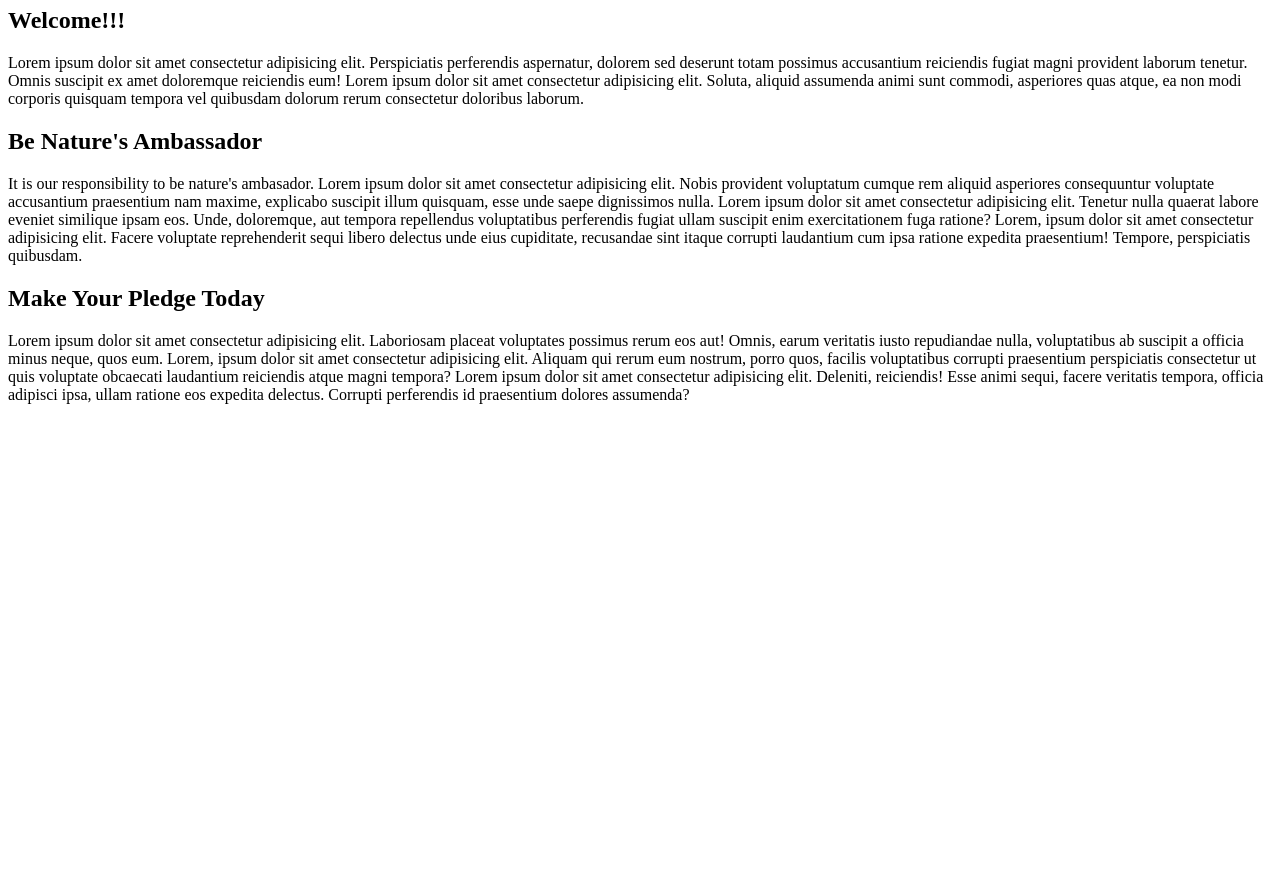
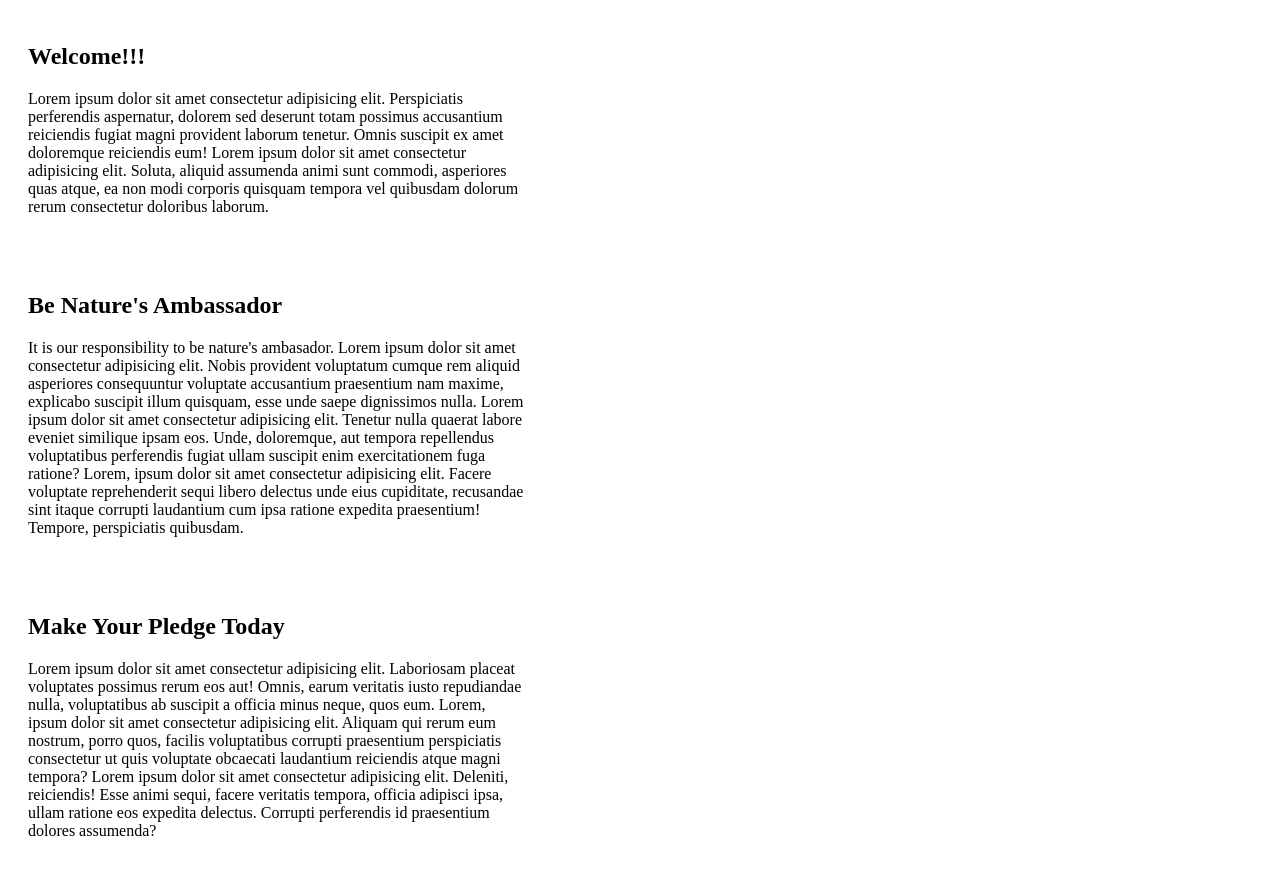
Before and after one commit to Weyinmik/Weyinmi-second-website-Blog-for-a-friend, a plain HTML site: page index.html in a window 1280 px wide. Shown: the part 477-1356 px from the top of the page. Before the commit the page ends 897 px from the top, so only its background shows below. Drawn offline with Linux system fonts and the light colour scheme.

Commit message:
article tag added and modified in main.css file

```diff
--- a/assets/css/main.css
+++ b/assets/css/main.css
@@ -28,3 +28,7 @@ img{
     a{
         color: white;
     }
+    article{
+        width: 500px;
+        padding: 20px;
+    }
--- a/index.html
+++ b/index.html
@@ -21,13 +21,18 @@
             <a href="#"><li>Contact</li></a>
         </ul>
     </header>
-    <h2>Welcome!!!</h2>
-    <p> Lorem ipsum dolor sit amet consectetur adipisicing elit. Perspiciatis perferendis aspernatur, dolorem sed deserunt totam possimus accusantium reiciendis fugiat magni provident laborum tenetur. Omnis suscipit ex amet doloremque reiciendis eum! Lorem ipsum dolor sit amet consectetur adipisicing elit. Soluta, aliquid assumenda animi sunt commodi, asperiores quas atque, ea non modi corporis quisquam tempora vel quibusdam dolorum rerum consectetur doloribus laborum. </p>
 
-    <h2>Be Nature's Ambassador</h2>
-    <p>It is our responsibility to be nature's ambasador. Lorem ipsum dolor sit amet consectetur adipisicing elit. Nobis provident voluptatum cumque rem aliquid asperiores consequuntur voluptate accusantium praesentium nam maxime, explicabo suscipit illum quisquam, esse unde saepe dignissimos nulla. Lorem ipsum dolor sit amet consectetur adipisicing elit. Tenetur nulla quaerat labore eveniet similique ipsam eos. Unde, doloremque, aut tempora repellendus voluptatibus perferendis fugiat ullam suscipit enim exercitationem fuga ratione? Lorem, ipsum dolor sit amet consectetur adipisicing elit. Facere voluptate reprehenderit sequi libero delectus unde eius cupiditate, recusandae sint itaque corrupti laudantium cum ipsa ratione expedita praesentium! Tempore, perspiciatis quibusdam.</p>
-
-    <h2>Make Your Pledge Today</h2>
-    <p> Lorem ipsum dolor sit amet consectetur adipisicing elit. Laboriosam placeat voluptates possimus rerum eos aut! Omnis, earum veritatis iusto repudiandae nulla, voluptatibus ab suscipit a officia minus neque, quos eum. Lorem, ipsum dolor sit amet consectetur adipisicing elit. Aliquam qui rerum eum nostrum, porro quos, facilis voluptatibus corrupti praesentium perspiciatis consectetur ut quis voluptate obcaecati laudantium reiciendis atque magni tempora? Lorem ipsum dolor sit amet consectetur adipisicing elit. Deleniti, reiciendis! Esse animi sequi, facere veritatis tempora, officia adipisci ipsa, ullam ratione eos expedita delectus. Corrupti perferendis id praesentium dolores assumenda? </p>
+    <article>
+        <h2>Welcome!!!</h2>
+        <p> Lorem ipsum dolor sit amet consectetur adipisicing elit. Perspiciatis perferendis aspernatur, dolorem sed deserunt totam possimus accusantium reiciendis fugiat magni provident laborum tenetur. Omnis suscipit ex amet doloremque reiciendis eum! Lorem ipsum dolor sit amet consectetur adipisicing elit. Soluta, aliquid assumenda animi sunt commodi, asperiores quas atque, ea non modi corporis quisquam tempora vel quibusdam dolorum rerum consectetur doloribus laborum. </p>
+    </article>
+    <article>
+        <h2>Be Nature's Ambassador</h2>
+        <p>It is our responsibility to be nature's ambasador. Lorem ipsum dolor sit amet consectetur adipisicing elit. Nobis provident voluptatum cumque rem aliquid asperiores consequuntur voluptate accusantium praesentium nam maxime, explicabo suscipit illum quisquam, esse unde saepe dignissimos nulla. Lorem ipsum dolor sit amet consectetur adipisicing elit. Tenetur nulla quaerat labore eveniet similique ipsam eos. Unde, doloremque, aut tempora repellendus voluptatibus perferendis fugiat ullam suscipit enim exercitationem fuga ratione? Lorem, ipsum dolor sit amet consectetur adipisicing elit. Facere voluptate reprehenderit sequi libero delectus unde eius cupiditate, recusandae sint itaque corrupti laudantium cum ipsa ratione expedita praesentium! Tempore, perspiciatis quibusdam.</p>
+    </article>
+    <article>
+        <h2>Make Your Pledge Today</h2>
+        <p> Lorem ipsum dolor sit amet consectetur adipisicing elit. Laboriosam placeat voluptates possimus rerum eos aut! Omnis, earum veritatis iusto repudiandae nulla, voluptatibus ab suscipit a officia minus neque, quos eum. Lorem, ipsum dolor sit amet consectetur adipisicing elit. Aliquam qui rerum eum nostrum, porro quos, facilis voluptatibus corrupti praesentium perspiciatis consectetur ut quis voluptate obcaecati laudantium reiciendis atque magni tempora? Lorem ipsum dolor sit amet consectetur adipisicing elit. Deleniti, reiciendis! Esse animi sequi, facere veritatis tempora, officia adipisci ipsa, ullam ratione eos expedita delectus. Corrupti perferendis id praesentium dolores assumenda? </p>
+    </article>
 </body>
 </html>
```
